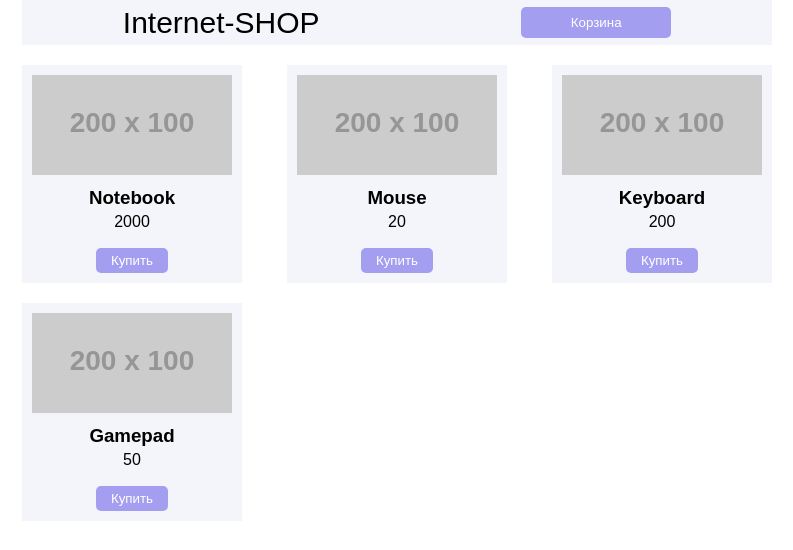
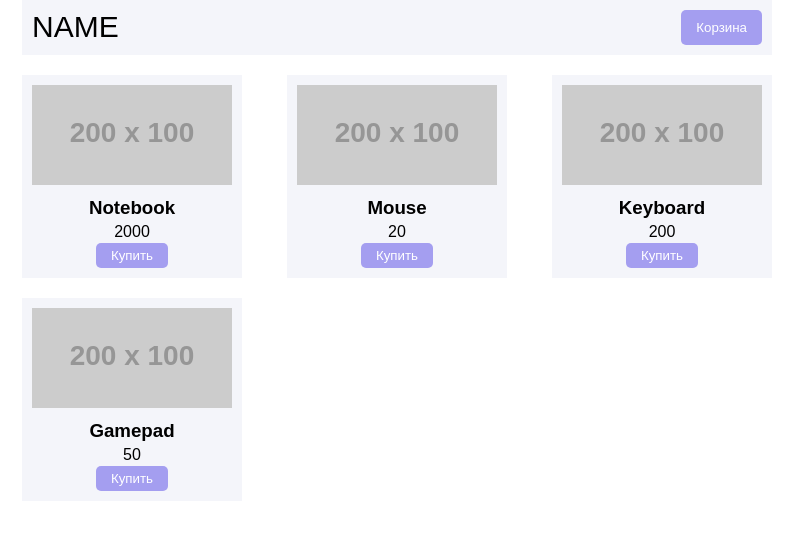
Before and after one commit to Mslava1290/JS_2, a plain HTML site: page L1/index.html in a window 1280 px wide. Shown: the whole page, without its empty margins (243-1036 px from the left). Drawn offline with Linux system fonts and the light colour scheme; placeholder pictures from the web are drawn by us.

Commit message:
правки CSS

```diff
--- a/L1/index.html
+++ b/L1/index.html
@@ -8,9 +8,9 @@
     <body>
         <header>
             <div class="products">
-                <div class="heading">
-                    <div class="header">Internet-SHOP</div>
-                    <button class="cart-button" type="button">Корзина</button>
+                <div class="top_block">
+                    <div class="header"> NAME </div>
+                    <div> <button class="cart-button button" type="button">Корзина</button> </div>
                 </div>
 
             </div>
--- a/L1/script.js
+++ b/L1/script.js
@@ -56,7 +56,7 @@ class ProductItem {
                     <img class="goods-img" src="${this.img}"/>
                     <h3>${this.title}</h3>
                     <p>${this.price}</p>
-                    <button class="buy-button" type="button">Купить</button>
+                    <button class="buy-button button" type="button">Купить</button>
                 </div>`;
     }
 }
--- a/L1/style.css
+++ b/L1/style.css
@@ -5,31 +5,26 @@ h3,p {
     font-family: sans-serif;
     padding: 2px;
 }
-img{
+
+img {
     padding-bottom: 10px;
 }
-.heading {
+
+.top_block {
     width: 100%;
     background-color: rgb(244,245,250);
-    height: 45px;
+    height: 15%;
     display: flex;
     flex-direction: row;
-    align-items: center;
     margin-bottom: 10px;
     justify-content: space-between;
+    padding: 10px;
+    flex-wrap: wrap;
 }
 .header {
     font-size: 30px;
     font-family: sans-serif;
-    max-width: 75%;
-}
-.cart-button {
-    width: 20%;
-    background-color: rgb(164,158,240);
-    border-radius: 5px;
-    padding: 8px;
-    border: none;
-    color: #ffff;
+    flex-grow: 1;
 }
 
 .products {
@@ -49,11 +44,23 @@ img{
     flex-direction: column;
 }
 
-.buy-button {
+.button {
+    background-color: rgb(164,158,240);
+    color: #fff;
     border-radius: 5px;
     padding: 5px 15px;
-    margin-top: 15px;
     border: none;
-    background-color: rgb(164,158,240);
-    color: #fff;
 }
+.top_block_info{
+    width: 100px;
+    background-color: red;
+    height: 20px;
+}
+.cart-button {
+    padding: 10px 15px;
+}
+.button:hover{
+    background-color: rgba(163, 158, 240, 0.849);
+    color: black;
+    transition: 200ms;
+}
```
